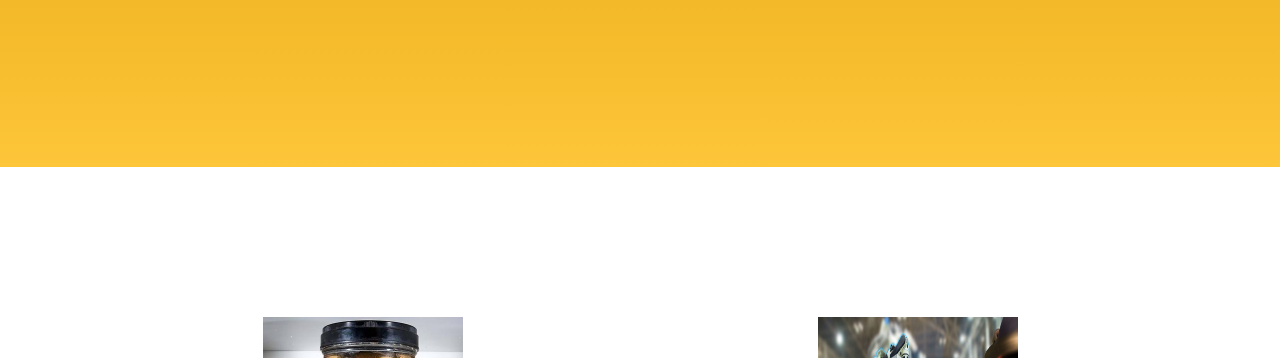
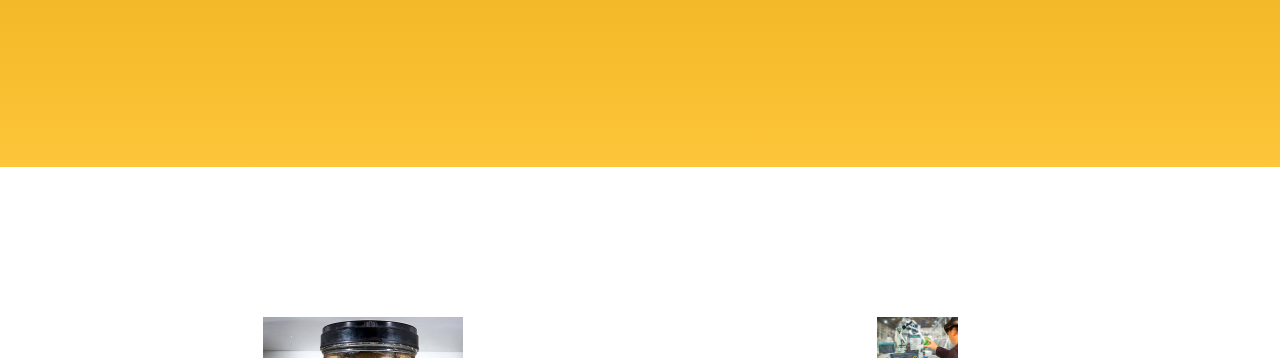
Before and after one commit to dixonel7/NotExtinct, a website with bundled scripts: page team.html in a window 1280 px wide. Shown: the part 268-626 px from the top of the page. Built offline with nearby package versions, Linux system fonts and the light colour scheme; a web font is replaced by a local one.

Commit message:
update team.html
resizing Guido Go image

```diff
--- a/team.html
+++ b/team.html
@@ -83,7 +83,7 @@
               </div>
               <div class="col-lg-6">
                 <div class="feature-item">
-                  <img src="img/guido-go.jpg" height="245.5" width="200">
+                  <img src="img/guido-go.jpg" height="25%" width="25%">
                   <h3>GuidoGO</h3>
                   <p class="text-muted">The VR experts</p>
                 </div>
```
